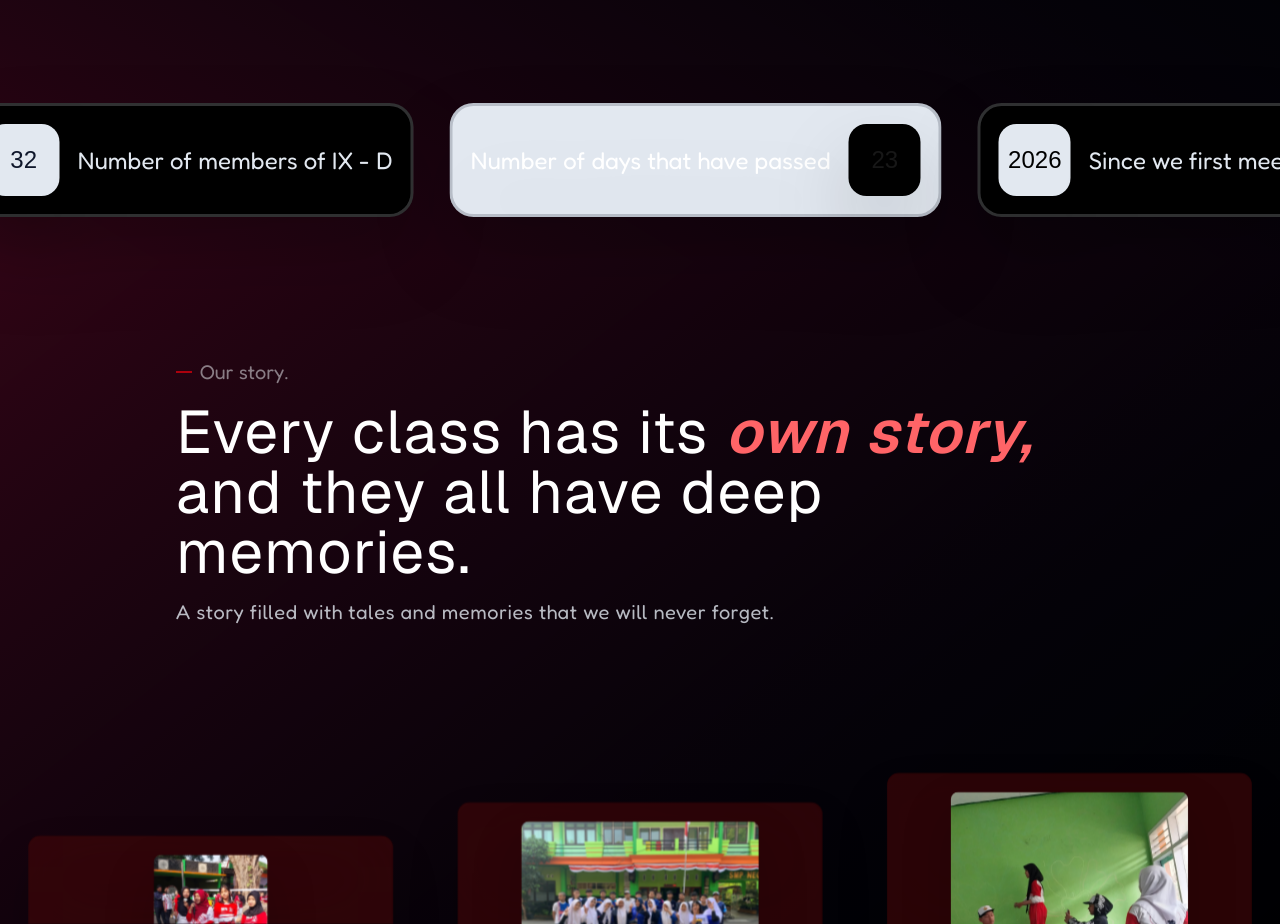
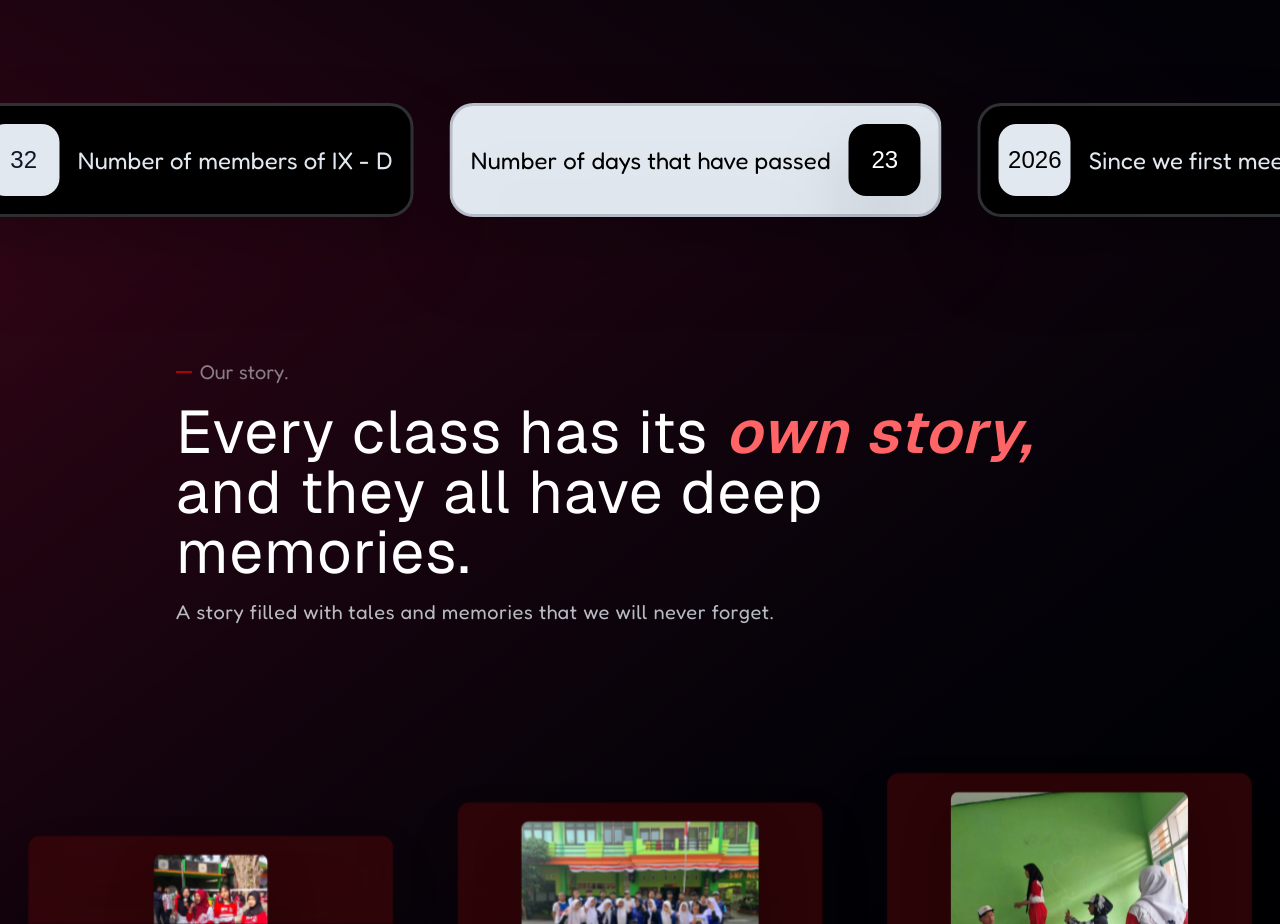
Before and after one commit to rygnz/9d, a Next.js app: page / in a window 1280 px wide. Shown: the part 2220-3144 px from the top of the page. Built offline with nearby package versions, Linux system fonts and the light colour scheme.

Commit message:
fix: update text color to black for improved contrast in components

```diff
--- a/src/app/page.tsx
+++ b/src/app/page.tsx
@@ -787,7 +787,7 @@ export default function Home() {
               <div>
                 <span
                   className={`
-                    text-white
+                    text-black
                     drop-shadow-2xl
                     font-fredoka
                     font-semi
@@ -806,6 +806,7 @@ export default function Home() {
                     w-12
                     h-12
                     bg-black
+                    text-white
                     flex
                     justify-center
                     items-center
```
